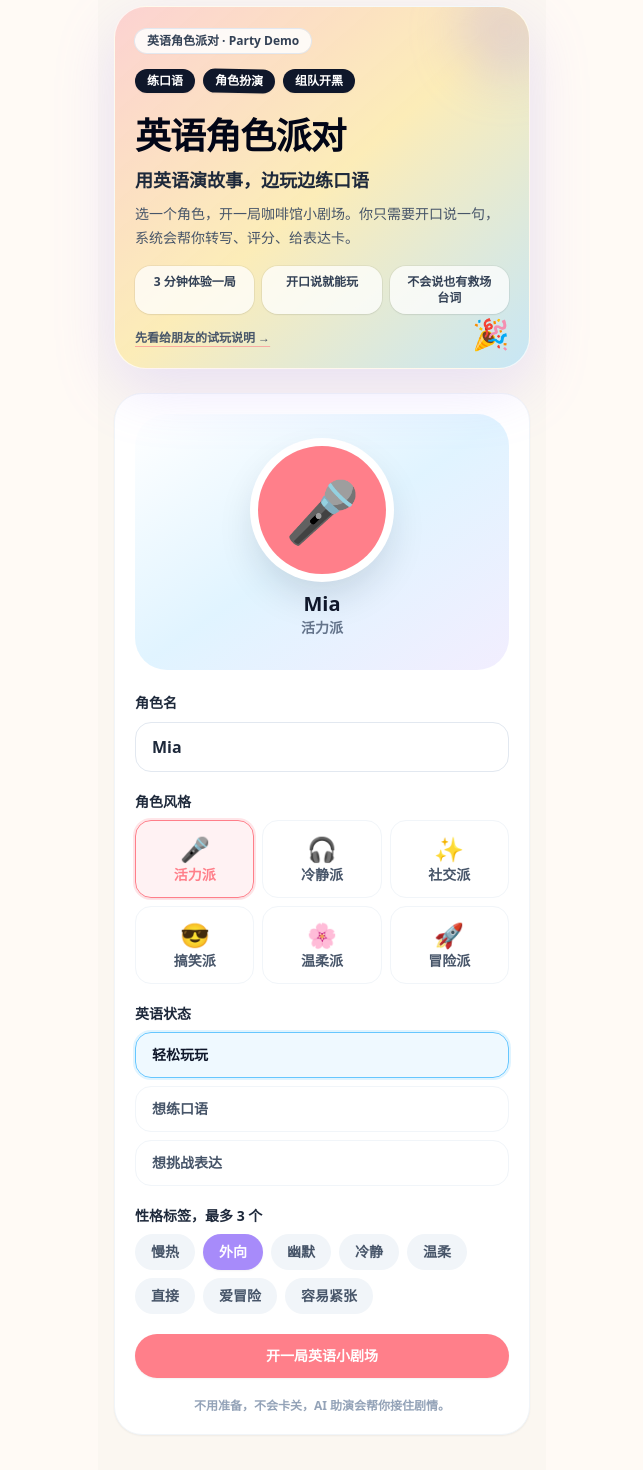
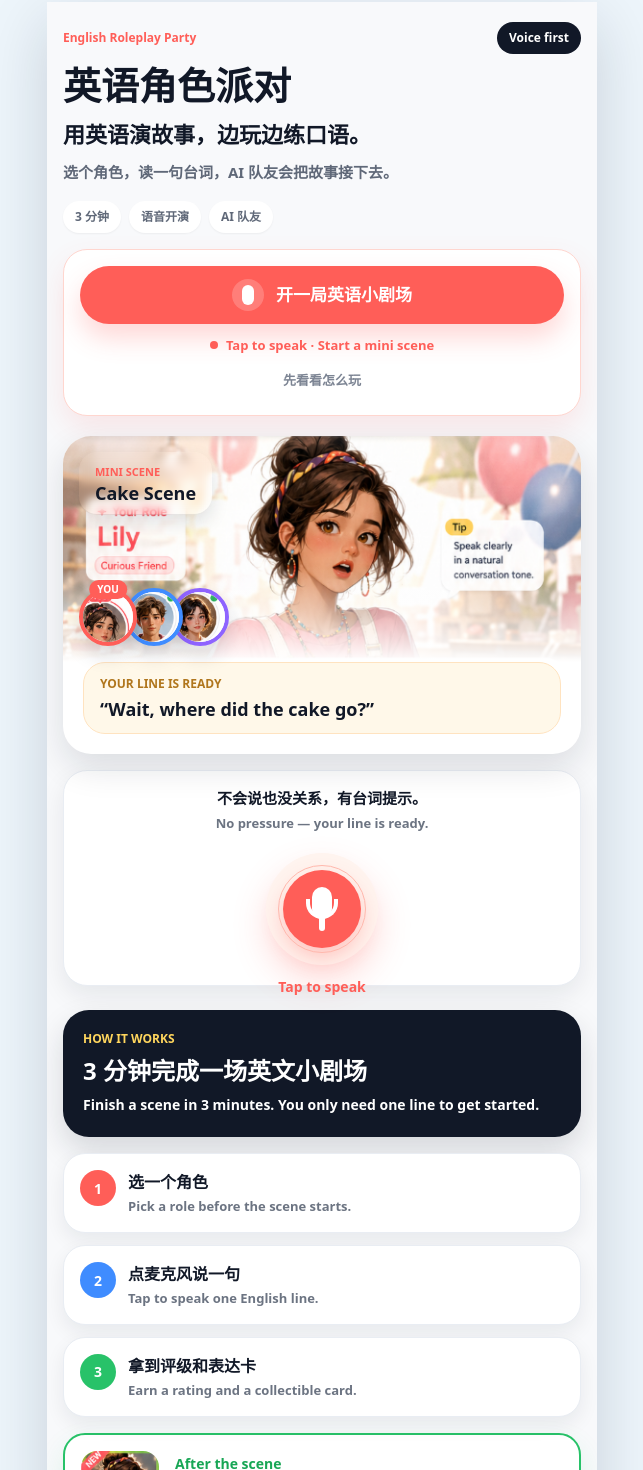
Before and after one commit to shuchaoye17-del/english-roleplay-party, a Next.js app: page /onboarding in a window 1280 px wide. Shown: the part 14-1484 px from the top of the page, without its empty margins (318-961 px from the left). Built offline with nearby package versions, Linux system fonts and the light colour scheme.

Commit message:
Implement onboarding review page

```diff
--- a/src/app/onboarding/page.tsx
+++ b/src/app/onboarding/page.tsx
@@ -1,141 +1,266 @@
 'use client';
 
-import { useMemo, useState } from 'react';
+import Image from 'next/image';
+import Link from 'next/link';
 import { useRouter } from 'next/navigation';
-import { avatars, englishModes, personalityTags } from '@/data/avatars';
-import { Badge, Button, Card, PhoneShell, Sticker } from '@/components/ui';
+import type { ReactNode } from 'react';
 import { savePlayerProfile } from '@/lib/storage';
 
-const demoBenefits = ['3 分钟体验一局', '开口说就能玩', '不会说也有救场台词'];
+const partyCast = [
+  { name: 'Lily', role: 'You', src: '/play-implementation-preview/avatar-lily.webp', color: '#ff5e58' },
+  { name: 'Ethan', role: 'AI teammate', src: '/play-implementation-preview/avatar-ethan.webp', color: '#3f8cff' },
+  { name: 'Mia', role: 'AI teammate', src: '/play-implementation-preview/avatar-mia.webp', color: '#8e63ff' }
+];
+
+const proofPills = ['3 分钟', '语音开演', 'AI 队友'];
+
+const steps = [
+  {
+    title: '选一个角色',
+    copy: 'Pick a role before the scene starts.',
+    color: '#ff5e58'
+  },
+  {
+    title: '点麦克风说一句',
+    copy: 'Tap to speak one English line.',
+    color: '#3f8cff'
+  },
+  {
+    title: '拿到评级和表达卡',
+    copy: 'Earn a rating and a collectible card.',
+    color: '#28c269'
+  }
+];
+
+function Pill({ children, tone = 'light' }: { children: ReactNode; tone?: 'light' | 'dark' }) {
+  return (
+    <span
+      className={`inline-flex h-8 items-center rounded-full px-3 text-[12px] font-black ${
+        tone === 'dark' ? 'bg-[#111827] text-white' : 'bg-white text-[#5f6878] shadow-sm'
+      }`}
+    >
+      {children}
+    </span>
+  );
+}
+
+function CastAvatar({ member, index }: { member: (typeof partyCast)[number]; index: number }) {
+  return (
+    <div className={`relative ${index === 0 ? '' : '-ml-3'}`} style={{ zIndex: partyCast.length - index }}>
+      <div
+        className="relative h-[58px] w-[58px] overflow-hidden rounded-full border-[4px] bg-white shadow-[0_10px_20px_rgba(15,23,42,0.14)]"
+        style={{ borderColor: member.color }}
+      >
+        <Image src={member.src} alt={member.name} fill sizes="58px" className="object-cover" />
+      </div>
+      {member.role === 'You' ? (
+        <span className="absolute -top-2 left-1/2 -translate-x-1/2 rounded-full bg-[#ff5e58] px-2 py-0.5 text-[10px] font-black uppercase text-white">
+          You
+        </span>
+      ) : null}
+    </div>
+  );
+}
+
+function MicCue() {
+  return (
+    <div className="relative mx-auto mt-5 grid h-[112px] w-[112px] place-items-center rounded-full bg-[#fff4ef] shadow-[0_16px_34px_rgba(255,94,88,0.22)]">
+      <div className="absolute inset-3 rounded-full border border-[#ffb8ad]" />
+      <div className="grid h-[78px] w-[78px] place-items-center rounded-full bg-[#ff5e58] text-white shadow-[0_10px_22px_rgba(255,94,88,0.32)]">
+        <div className="relative h-11 w-7">
+          <span className="absolute left-1/2 top-0 h-8 w-5 -translate-x-1/2 rounded-full bg-white" />
+          <span className="absolute bottom-3 left-1/2 h-5 w-8 -translate-x-1/2 rounded-b-full border-b-[4px] border-l-[4px] border-r-[4px] border-white" />
+          <span className="absolute bottom-0 left-1/2 h-4 w-1.5 -translate-x-1/2 rounded-full bg-white" />
+        </div>
+      </div>
+      <span className="absolute -bottom-8 text-[14px] font-black text-[#ff5e58]">Tap to speak</span>
+    </div>
+  );
+}
+
+function StagePreview() {
+  return (
+    <section className="relative mt-5 overflow-hidden rounded-[28px] bg-white shadow-[0_14px_34px_rgba(15,23,42,0.12)]">
+      <div className="relative h-[226px]">
+        <Image
+          src="/play-implementation-preview/stage.webp"
+          alt="Birthday cafe story stage"
+          fill
+          sizes="(max-width: 550px) 100vw, 550px"
+          priority
+          className="object-cover"
+        />
+        <div className="absolute inset-x-0 bottom-0 h-24 bg-gradient-to-t from-white via-white/72 to-transparent" />
+        <div className="absolute left-4 top-4 rounded-[18px] bg-white/92 px-4 py-3 shadow-[0_8px_18px_rgba(15,23,42,0.12)] backdrop-blur-sm">
+          <p className="text-[11px] font-black uppercase text-[#ff5e58]">Mini scene</p>
+          <p className="mt-1 text-[18px] font-black leading-none text-[#111827]">Cake Scene</p>
+        </div>
+        <div className="absolute bottom-4 left-4 flex items-center">
+          {partyCast.map((member, index) => (
+            <CastAvatar key={member.name} member={member} index={index} />
+          ))}
+        </div>
+      </div>
+      <div className="px-5 pb-5">
+        <div className="rounded-[22px] border border-[#ffe3c0] bg-[#fff8e9] px-4 py-3">
+          <p className="text-[12px] font-black uppercase text-[#b0761d]">Your line is ready</p>
+          <p className="mt-1 text-[18px] font-black leading-snug text-[#111827]">
+            &ldquo;Wait, where did the cake go?&rdquo;
+          </p>
+        </div>
+      </div>
+    </section>
+  );
+}
+
+function StepCard({ step, index }: { step: (typeof steps)[number]; index: number }) {
+  return (
+    <div className="rounded-[22px] border border-[#e9edf3] bg-white p-4 shadow-[0_8px_20px_rgba(15,23,42,0.07)]">
+      <div className="flex items-start gap-3">
+        <span
+          className="grid h-9 w-9 shrink-0 place-items-center rounded-full text-[14px] font-black text-white"
+          style={{ backgroundColor: step.color }}
+        >
+          {index + 1}
+        </span>
+        <div className="min-w-0">
+          <h2 className="text-[16px] font-black text-[#111827]">{step.title}</h2>
+          <p className="mt-1 text-[13px] font-bold leading-snug text-[#6c7482]">{step.copy}</p>
+        </div>
+      </div>
+    </div>
+  );
+}
 
 export default function OnboardingPage() {
   const router = useRouter();
-  const [selectedAvatar, setSelectedAvatar] = useState(avatars[0]);
-  const [name, setName] = useState(avatars[0].name);
-  const [englishMode, setEnglishMode] = useState(englishModes[0]);
-  const [tags, setTags] = useState<string[]>(['外向']);
 
-  const canSubmit = useMemo(() => name.trim().length > 0, [name]);
-
-  const toggleTag = (tag: string) => {
-    setTags((current) => {
-      if (current.includes(tag)) return current.filter((item) => item !== tag);
-      if (current.length >= 3) return current;
-      return [...current, tag];
-    });
-  };
-
-  const save = () => {
-    if (!canSubmit) return;
+  const startScene = () => {
     savePlayerProfile({
-      name: name.trim(),
-      avatarId: selectedAvatar.id,
+      name: 'Lily',
+      avatarId: 'lily',
       level: 1,
       exp: 0
     });
-    router.push('/lobby');
+    router.push('/play/cafe-chaos');
   };
 
   return (
-    <PhoneShell className="pb-10">
-      <div className="relative mb-6 overflow-hidden rounded-[2rem] border border-white/70 bg-gradient-to-br from-coral/30 via-sunshine/35 to-sky/35 p-5 shadow-[0_20px_60px_rgba(167,139,250,0.22)]">
-        <div className="absolute -right-6 -top-6 h-24 w-24 rounded-full bg-partyPurple/25 blur-xl" />
-        <div className="absolute bottom-4 right-5 text-3xl">🎉</div>
-        <Badge className="bg-white/85">英语角色派对 · Party Demo</Badge>
+    <main className="min-h-screen bg-[#edf5fb] px-3 py-4 text-[#111827]">
+      <div className="mx-auto w-full max-w-[550px] overflow-hidden bg-[#f8f9fb] shadow-[0_20px_60px_rgba(15,23,42,0.16)]">
+        <section className="px-4 pb-6 pt-5">
+          <div className="flex items-center justify-between gap-3">
+            <p className="text-[12px] font-black tracking-normal text-[#ff5e58]">
+              English Roleplay Party
+            </p>
+            <Pill tone="dark">Voice first</Pill>
+          </div>
+          <h1 className="mt-3 text-[38px] font-black leading-[1.02] tracking-normal text-[#111827]">
+            英语角色派对
+          </h1>
+
+          <p className="mt-4 max-w-[430px] text-[22px] font-black leading-tight text-[#111827]">
+            用英语演故事，边玩边练口语。
+          </p>
+          <p className="mt-3 max-w-[430px] text-[15px] font-bold leading-relaxed text-[#5f6878]">
+            选个角色，读一句台词，AI 队友会把故事接下去。
+          </p>
+
           <div className="mt-4 flex flex-wrap gap-2">
-          <Sticker>练口语</Sticker>
-          <Sticker className="rotate-1 bg-sky">角色扮演</Sticker>
-          <Sticker className="bg-coral text-white">组队开黑</Sticker>
-        </div>
-        <h1 className="mt-5 text-4xl font-black leading-tight tracking-tight text-slate-950">英语角色派对</h1>
-        <p className="mt-2 text-lg font-black text-slate-800">用英语演故事，边玩边练口语</p>
-        <p className="mt-2 text-sm leading-6 text-slate-600">选一个角色，开一局咖啡馆小剧场。你只需要开口说一句，系统会帮你转写、评分、给表达卡。</p>
-        <div className="mt-4 grid grid-cols-3 gap-2">
-          {demoBenefits.map((benefit) => (
-            <div key={benefit} className="rounded-2xl bg-white/75 px-3 py-2 text-center text-xs font-black text-slate-700 shadow-sm ring-1 ring-black/5">
-              {benefit}
-            </div>
+            {proofPills.map((pill) => (
+              <Pill key={pill}>{pill}</Pill>
             ))}
           </div>
-        <a href="/share" className="mt-4 inline-flex text-xs font-black text-slate-600 underline decoration-coral/60 underline-offset-4">
-          先看给朋友的试玩说明 →
+
+          <div className="mt-4 rounded-[24px] border border-[#ffd6cf] bg-white px-4 py-4 shadow-[0_12px_28px_rgba(255,94,88,0.12)]">
+            <button
+              type="button"
+              onClick={startScene}
+              className="flex h-[58px] w-full items-center justify-center gap-3 rounded-full bg-[#ff5e58] px-5 text-center text-[17px] font-black text-white shadow-[0_14px_26px_rgba(255,94,88,0.24)] transition active:scale-95"
+            >
+              <span className="grid h-8 w-8 place-items-center rounded-full bg-white/20">
+                <span className="h-5 w-3 rounded-full bg-white" />
+              </span>
+              开一局英语小剧场
+            </button>
+            <div className="mt-3 flex items-center justify-center gap-2 text-[13px] font-black text-[#ff5e58]">
+              <span className="h-2 w-2 rounded-full bg-[#ff5e58]" />
+              Tap to speak · Start a mini scene
+            </div>
+            <a
+              href="#how-it-works"
+              className="mx-auto mt-2 block w-fit rounded-full px-4 py-2 text-[13px] font-black text-[#7c8493]"
+            >
+              先看看怎么玩
             </a>
           </div>
 
-      <Card className="space-y-5">
-        <div className="grid place-items-center rounded-[2rem] bg-gradient-to-br from-white via-sky/20 to-partyPurple/15 py-8">
-          <div className={`grid h-32 w-32 place-items-center rounded-full ${selectedAvatar.color} text-6xl shadow-[0_18px_40px_rgba(15,23,42,0.16)] ring-8 ring-white`}>
-            {selectedAvatar.emoji}
+          <StagePreview />
+
+          <div className="mt-4 rounded-[24px] border border-[#e9edf3] bg-white px-5 pb-5 pt-4 shadow-[0_10px_26px_rgba(15,23,42,0.08)]">
+            <p className="text-center text-[15px] font-black text-[#111827]">
+              不会说也没关系，有台词提示。
+            </p>
+            <p className="mt-1 text-center text-[13px] font-bold text-[#6c7482]">
+              No pressure — your line is ready.
+            </p>
+            <MicCue />
           </div>
-          <p className="mt-4 text-xl font-black text-slate-900">{name || selectedAvatar.name}</p>
-          <p className="text-sm font-black text-slate-500">{selectedAvatar.style}</p>
+        </section>
+
+        <section id="how-it-works" className="px-4 pb-7">
+          <div className="rounded-[26px] bg-[#111827] p-5 text-white shadow-[0_14px_30px_rgba(17,24,39,0.15)]">
+            <p className="text-[12px] font-black uppercase text-[#ffd65d]">How it works</p>
+            <h2 className="mt-2 text-[24px] font-black leading-tight">3 分钟完成一场英文小剧场</h2>
+            <p className="mt-2 text-[14px] font-bold leading-relaxed text-white/72">
+              Finish a scene in 3 minutes. You only need one line to get started.
+            </p>
           </div>
 
-        <label className="block">
-          <span className="text-sm font-black text-slate-800">角色名</span>
-          <input
-            value={name}
-            onChange={(event) => setName(event.target.value)}
-            className="mt-2 w-full rounded-2xl border border-slate-200 bg-white px-4 py-3 text-base font-black outline-none focus:border-coral"
-            placeholder="输入你的角色名"
-          />
-        </label>
-
-        <div>
-          <p className="mb-2 text-sm font-black text-slate-800">角色风格</p>
-          <div className="grid grid-cols-3 gap-2">
-            {avatars.map((avatar) => (
-              <button
-                key={avatar.id}
-                type="button"
-                onClick={() => {
-                  setSelectedAvatar(avatar);
-                  setName(avatar.name);
-                }}
-                className={`rounded-2xl border p-3 text-center text-sm font-black transition active:scale-95 ${selectedAvatar.id === avatar.id ? 'border-coral bg-coral/10 text-coral shadow-sm ring-2 ring-coral/20' : 'border-slate-100 bg-white text-slate-600'}`}
-              >
-                <div className="text-2xl">{avatar.emoji}</div>
-                {avatar.style}
-              </button>
+          <div className="mt-4 grid gap-3">
+            {steps.map((step, index) => (
+              <StepCard key={step.title} step={step} index={index} />
             ))}
           </div>
+
+          <section className="mt-4 rounded-[22px] border-2 border-[#28c269] bg-white p-4 shadow-[0_12px_28px_rgba(40,194,105,0.12)]">
+            <div className="flex items-center gap-4">
+              <div className="relative h-[78px] w-[78px] shrink-0 overflow-hidden rounded-[16px]">
+                <Image
+                  src="/play-implementation-preview/reward-thumb.webp"
+                  alt="Expression card preview"
+                  fill
+                  sizes="78px"
+                  className="object-cover"
+                />
               </div>
-
-        <div>
-          <p className="mb-2 text-sm font-black text-slate-800">英语状态</p>
-          <div className="space-y-2">
-            {englishModes.map((mode) => (
-              <button
-                key={mode}
-                type="button"
-                onClick={() => setEnglishMode(mode)}
-                className={`w-full rounded-2xl border px-4 py-3 text-left text-sm font-black transition active:scale-95 ${englishMode === mode ? 'border-sky bg-sky/10 text-slate-900 ring-2 ring-sky/20' : 'border-slate-100 bg-white text-slate-600'}`}
-              >
-                {mode}
-              </button>
-            ))}
+              <div className="min-w-0 flex-1">
+                <p className="text-[14px] font-black text-[#18a655]">After the scene</p>
+                <h2 className="mt-1 text-[22px] font-black leading-none text-[#111827]">Expression Card</h2>
+                <p className="mt-2 text-[13px] font-bold leading-snug text-[#5f6878]">
+                  拿到演出评级和表达卡，不是考试分数。
+                </p>
               </div>
             </div>
+          </section>
 
-        <div>
-          <p className="mb-2 text-sm font-black text-slate-800">性格标签，最多 3 个</p>
-          <div className="flex flex-wrap gap-2">
-            {personalityTags.map((tag) => (
+          <div className="mt-5 flex gap-3">
             <button
-                key={tag}
               type="button"
-                onClick={() => toggleTag(tag)}
-                className={`rounded-full px-4 py-2 text-sm font-black transition active:scale-95 ${tags.includes(tag) ? 'bg-partyPurple text-white shadow-sm' : 'bg-slate-100 text-slate-600'}`}
+              onClick={startScene}
+              className="flex h-[56px] flex-1 items-center justify-center rounded-full bg-[#ff5e58] px-5 text-center text-[15px] font-black text-white shadow-[0_12px_24px_rgba(255,94,88,0.22)] transition active:scale-95"
             >
-                {tag}
+              开一局
             </button>
-            ))}
+            <Link
+              href="/lobby"
+              className="flex h-[56px] flex-1 items-center justify-center rounded-full bg-white px-5 text-center text-[15px] font-black text-[#111827] shadow-[0_8px_20px_rgba(15,23,42,0.08)] transition active:scale-95"
+            >
+              故事大厅
+            </Link>
           </div>
+        </section>
       </div>
-
-        <Button onClick={save} disabled={!canSubmit}>开一局英语小剧场</Button>
-        <p className="text-center text-xs font-black text-slate-400">不用准备，不会卡关，AI 助演会帮你接住剧情。</p>
-      </Card>
-    </PhoneShell>
+    </main>
   );
 }
```
Lines whose indentation alone changed are shown as unchanged.
